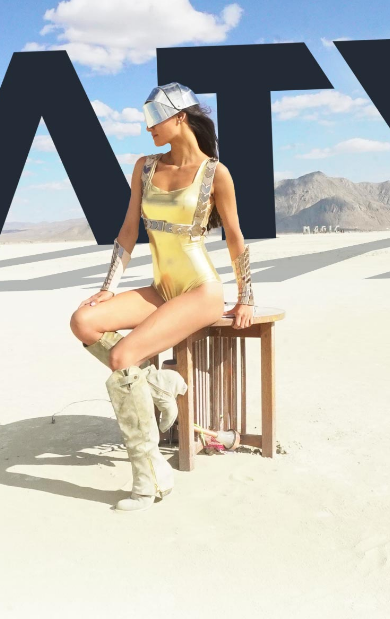
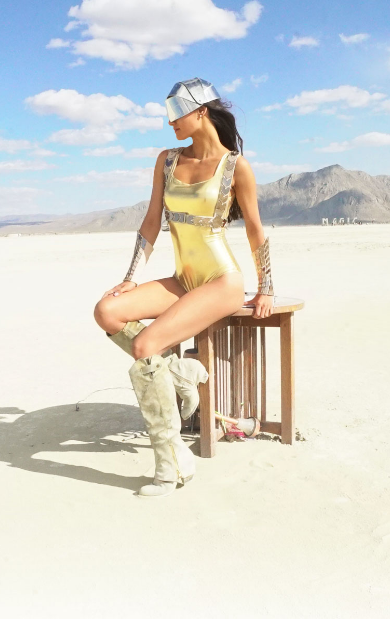
Before and after one commit to jetlej/katya, a website: page index.html in a window 390 px wide. Shown: the part 137-756 px from the top of the page. Drawn offline with nearby package versions, Linux system fonts and the light colour scheme.

Commit message:
Different bg image for mobile

```diff
--- a/index.html
+++ b/index.html
@@ -10,7 +10,7 @@
 	<link rel="apple-touch-icon" href="images/favicon.png">
 
 	<link rel="stylesheet" href="css/normalize.css">
-	<link rel="stylesheet" href="css/style.css?rel=1506302677620">
+	<link rel="stylesheet" href="css/style.css?rel=1506302915788">
 	<script src="js/modernizr-2.8.3.min.js"></script>
 </head>
 <body>
@@ -110,6 +110,8 @@
 <script>
 	$(function(){
 
+		if($(window).width() > 620){
+
 			$('<img/>').attr('src', 'images/hero.jpg').on('load', function() {
 
 				$(this).remove();
@@ -121,6 +123,22 @@
 				}, 750);
 
 			});
+
+		}else{
+
+			$('<img/>').attr('src', 'images/hero-mobile.jpg').on('load', function() {
+
+				$(this).remove();
+				$('.hero').css('background-image', 'url(images/hero-mobile.jpg)');
+				$('.hero').addClass('visible');
+
+				setTimeout(function(){
+					$('.social').addClass('visible');
+				}, 750);
+
+			});
+
+		}
 
 		$('.switcher span').on('click', function(){
 
--- a/scss/_theme.scss
+++ b/scss/_theme.scss
@@ -53,7 +53,6 @@ section{
 
 	@media (max-width: 620px) {
 		height: 100vh;
-		background: url(../images/hero-mobile.jpg);
 	}
 
 	.mobile-logo{
```
Also changed, not shown: css/style.css, 1 other file. Lines whose indentation alone changed are shown as unchanged.
